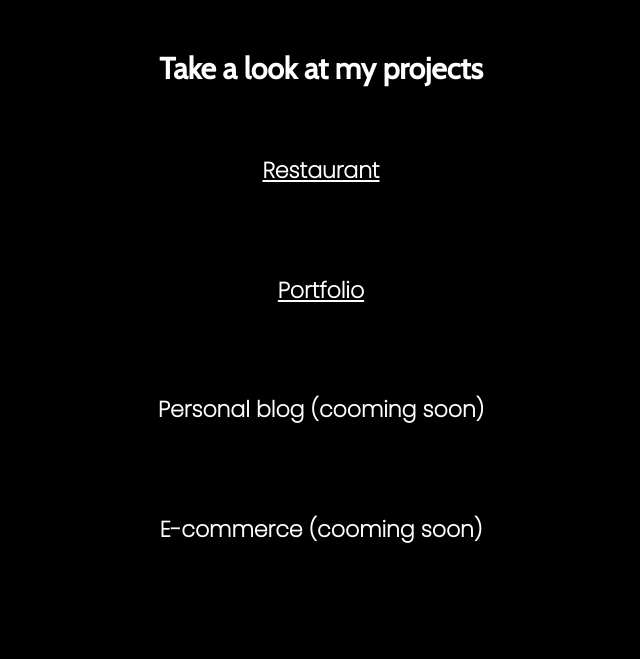
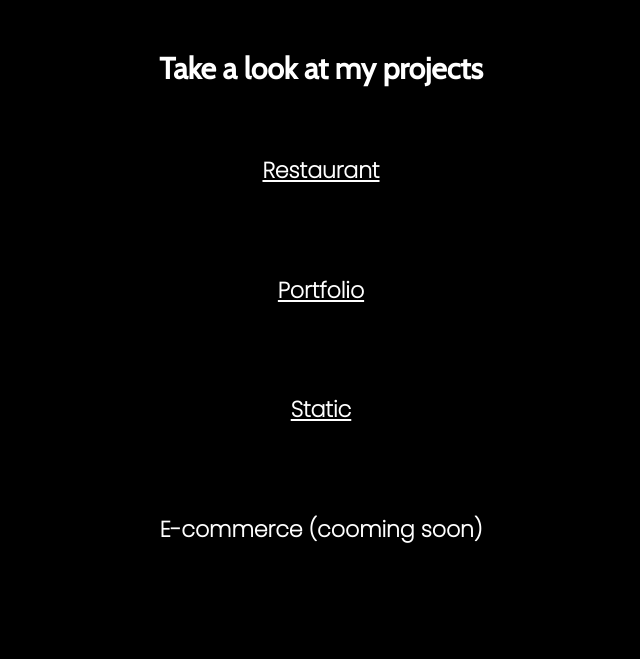
Before and after one commit to FacuMontes07/MontesDevelopment, a plain HTML site: page index.html in a window 1280 px wide. Shown: the part 1843-2502 px from the top of the page, without its empty margins (319-959 px from the left). Drawn offline with nearby package versions, Linux system fonts and the light colour scheme.

Commit message:
Update index.html

```diff
--- a/index.html
+++ b/index.html
@@ -67,7 +67,7 @@
                 <table class="table">
                       <tr>
                         <th id="table-name">
-                          <a href="https://facumontes07.github.io/Italian-Restaurant/">Restaurant</a>
+                          <a href="https://facumontes07.github.io/Restaurante-pizzeria/">Restaurant</a>
                         </th>
                       </tr>
                       <tr>
@@ -76,7 +76,9 @@
                         </th>
                       </tr>
                       <tr>
-                        <th id="table-name">Personal blog (cooming soon)</th>
+                        <th id="table-name">
+                         <a href="https://the-last-site.facumontes07.vercel.app/">Static</a>
+                         </th>
                       </tr>
                       <tr>
                         <th id="table-name">E-commerce (cooming soon)</th>
```
